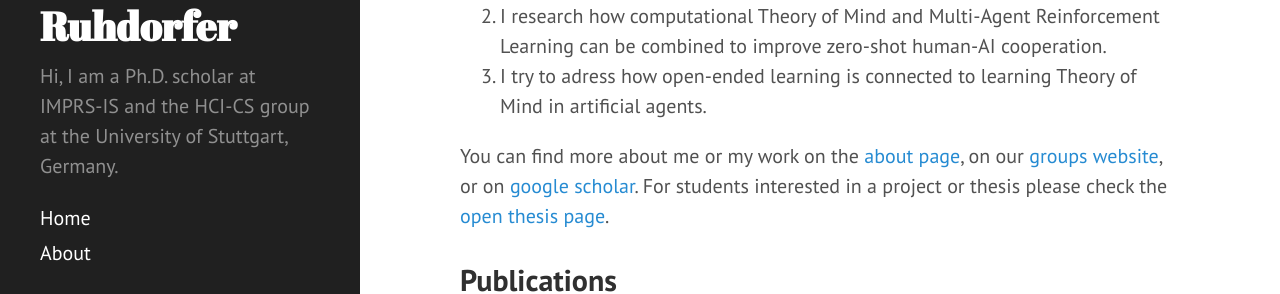
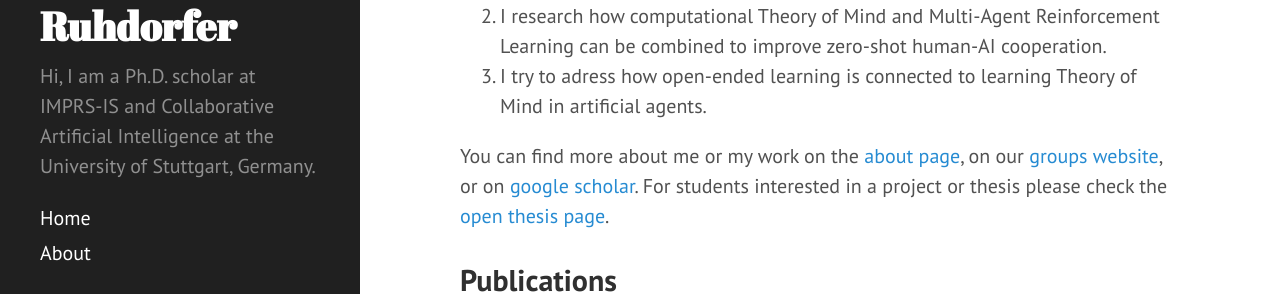
Before and after one commit to ConstantinRuhdorfer/constantinruhdorfer.github.io, a Jekyll site: the page built from index.html, in a window 1280 px wide. Shown: the part 539-833 px from the top of the page. Built offline with Jekyll 4.4.1, drawn with Linux system fonts in a browser that asks for light colours; the list of posts is cut into pages by our own code.

Commit message:
Update _config.yml

```diff
--- a/_config.yml
+++ b/_config.yml
@@ -8,8 +8,8 @@
 
 # Setup
 title:            Constantin Ruhdorfer
-tagline:          'Ph.D. student in Human-AI Cooperation'
-description:      'Hi, I am a Ph.D. scholar at IMPRS-IS and the HCI-CS group at the University of Stuttgart, Germany.' # I work to improve human-AI cooperation by investigating the intersection of Machine Theory of Mind and Multi-Agent Reinforcement Learning.'
+tagline:          'Ph.D. student in Cooperative AI'
+description:      'Hi, I am a Ph.D. scholar at IMPRS-IS and Collaborative Artificial Intelligence at the University of Stuttgart, Germany.' # I work to improve human-AI cooperation by investigating the intersection of Machine Theory of Mind and Multi-Agent Reinforcement Learning.'
 url:              https://constantinruhdorfer.github.io/
 baseurl:          /
 
```
